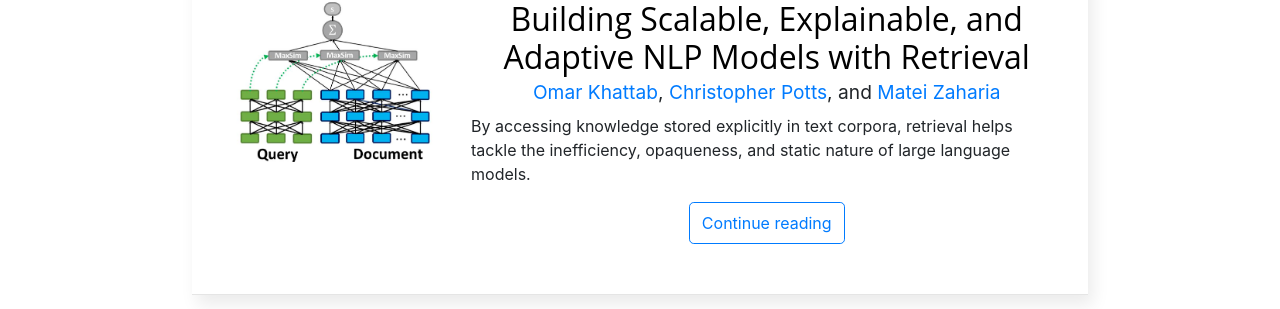
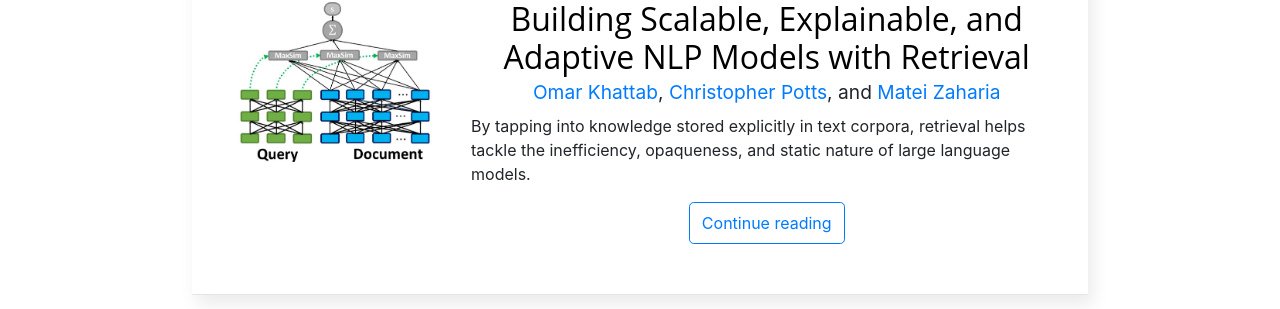
Before and after one commit to StanfordVL/sail-blog-new-post, a Jekyll site: the page built from index.html, in a window 1280 px wide and 900 px high. Shown: the part 184-493 px from the top of the window. Built offline with Jekyll 4.4.1, drawn with Linux system fonts in a browser that asks for light colours; the list of posts is cut into pages by our own code.

Commit message:
Minor edits to new post: 2021-10-01-retrieval-based-NLP

```diff
--- a/_posts/2021-10-01-retrieval-based-NLP.md
+++ b/_posts/2021-10-01-retrieval-based-NLP.md
@@ -1,8 +1,8 @@
 ---
 layout: post
 title: "Building Scalable, Explainable, and Adaptive NLP Models with Retrieval"
-short-summary: "By accessing knowledge stored explicitly in text corpora, retrieval helps tackle the inefficiency, opaqueness, and static nature of large language models."
-summary: "By accessing knowledge stored explicitly in text corpora, retrieval helps tackle the inefficiency, opaqueness, and static nature of large language models."
+short-summary: "By tapping into knowledge stored explicitly in text corpora, retrieval helps tackle the inefficiency, opaqueness, and static nature of large language models."
+summary: "By tapping into knowledge stored explicitly in text corpora, retrieval helps tackle the inefficiency, opaqueness, and static nature of large language models."
 feature-img: "/assets/img/posts/2021-10-01-retrieval-based-NLP/image1.png"
 thumbnail: "/assets/img/posts/2021-10-01-retrieval-based-NLP/late-interaction.png"
 author: <a href="https://omarkhattab.com/">Omar Khattab</a>, <a href="http://web.stanford.edu/~cgpotts/">Christopher Potts</a>, and <a href="https://cs.stanford.edu/~matei/">Matei Zaharia</a>
@@ -160,7 +160,7 @@ and more
 recently **[DPR](https://arxiv.org/abs/2004.04906)** and **[ANCE](https://arxiv.org/abs/2007.00808)**,
 every document in the corpus is fed into a BERT encoder that produces a
 dense vector meant to capture the semantics of the document. At search
-time, the query is encoded, separately, through another BERT encoder and the
+time, the query is encoded, separately, through another BERT encoder, and the
 top-k related documents are found using a dot product between the query
 and document vectors. By removing the expensive interactions between the
 query and the document, these models are able to scale far more
@@ -187,7 +187,7 @@ MaxSims to score the document. “MaxSim” is a careful choice that allows
 us to index the document embeddings for [Approximate Nearest Neighbor](https://arxiv.org/abs/1702.08734)
 (ANN) search, enabling us to scale this rich interaction to millions of passages with latency
 on the order of tens of milliseconds. For instance, ColBERT can search over all
-passages in English Wikipedia in approximately 70 milliseconds per query.
+passages in English Wikipedia in approximately **70 milliseconds** per query.
 On MS MARCO Passage Ranking, ColBERT preserved the MRR@10 quality of BERT re-rankers while boosting recall@1k to nearly **97%**
 against the official BM25 ranking's recall@1k of just **81%**.
 
```
